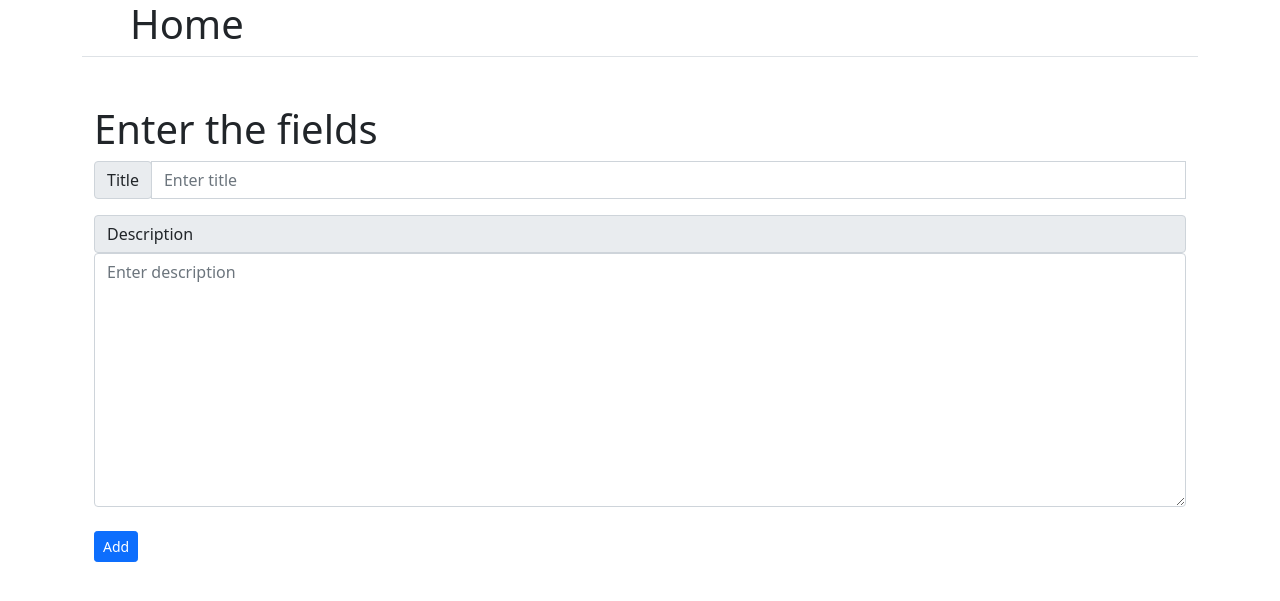
After one commit to YehorVoitenko/help_each_other, a Django app: page /registration in a window 1280 px wide. The commit adds this page. Shown: the top 601 px of the page. Run offline with Django 4.2, Linux system fonts and the light colour scheme.

Commit message:
Update site style

```diff
--- a/site_manager/forms.py
+++ b/site_manager/forms.py
@@ -6,6 +6,15 @@ class PostForm(ModelForm):
     class Meta:
         model = Post
         fields = ['title', 'description']
-        widgets = {'title': TextInput(attrs={'placeholder': "Enter title"}),
-                   'description': Textarea(attrs={'placeholder': "Enter description"})
+        widgets = {'title': TextInput(attrs={
+            'placeholder': "Enter title",
+            'class': "form-control",
+            'id': 'title',
+
+        }),
+                   'description': Textarea(attrs={
+                       'placeholder': "Enter description",
+                       'class': "form-control",
+                       'id': 'description'
+                   })
                    }
--- a/site_manager/templates/main/base.html
+++ b/site_manager/templates/main/base.html
@@ -8,9 +8,23 @@
 </head>
 <body>
 <div class="container">
- </header>
+
+<header class="d-flex flex-wrap align-items-center justify-content-center justify-content-md-between py-0 mb-5 border-bottom" >
+  <nav class="col-md-12 text-end">
+          <a href="/" class="d-flex align-items-center mb-0 mb-md-0 me-md-auto text-dark text-decoration-none">
+        <svg class="bi me-2" width="40" height="0"></svg>
+        <span class="h1">Home</span>
+          </a>
+      {% block header %} {% endblock %}
+  </nav>
+</header>
+
         <div class="container">
             {% block info %}{% endblock %}
+        </div>
+
+        <div class="container">
+            {% block warning %} {% endblock %}
         </div>
   </div>
 
--- /dev/null
+++ b/site_manager/templates/main/register.html
@@ -0,0 +1,24 @@
+{% extends 'main/base.html' %}
+
+{% block title %} Registration {% endblock %}
+
+{% block info %}
+    <h1>Enter the fields</h1>
+    <form method="post">
+            {% csrf_token %}
+        <div class="input-group mb-3">
+            <div class="input-group-prepend">
+                <span class="input-group-text" id="title">Title</span>
+            </div>
+            {{ form.title }}<br>
+        </div>
+
+        <div class="input-group-prepend">
+            <span class="input-group-text" id="description">Description</span>
+        </div>
+        {{ form.description }}<br>
+
+        <button type="submit" class="btn btn-primary btn-sm">Add</button>
+    </form>
+
+{% endblock %}
```
Also changed, not shown: site_manager/templates/main/give_help.html (deleted, +0 -13 lines), site_manager/templates/main/home_page.html (+12 -9 lines).
